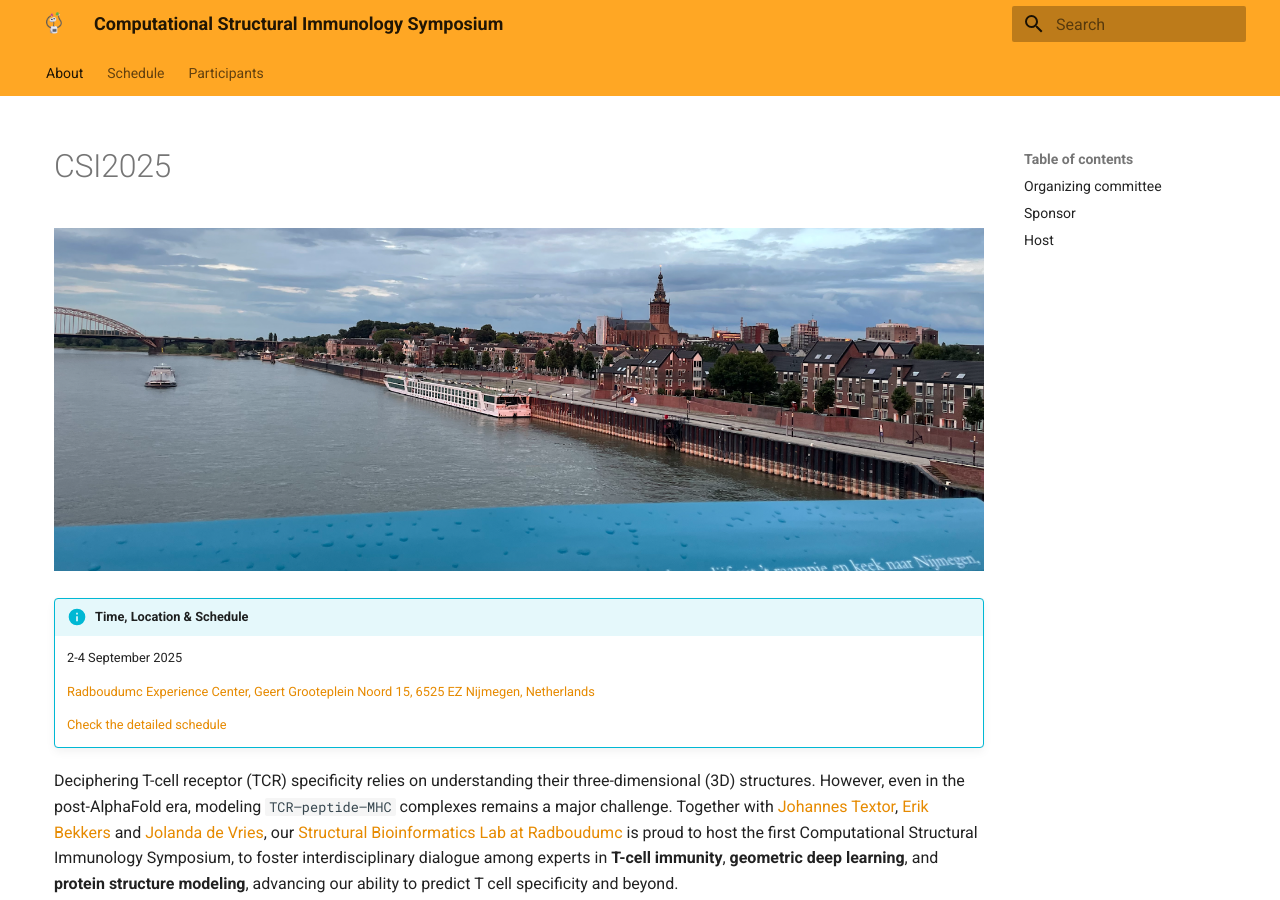
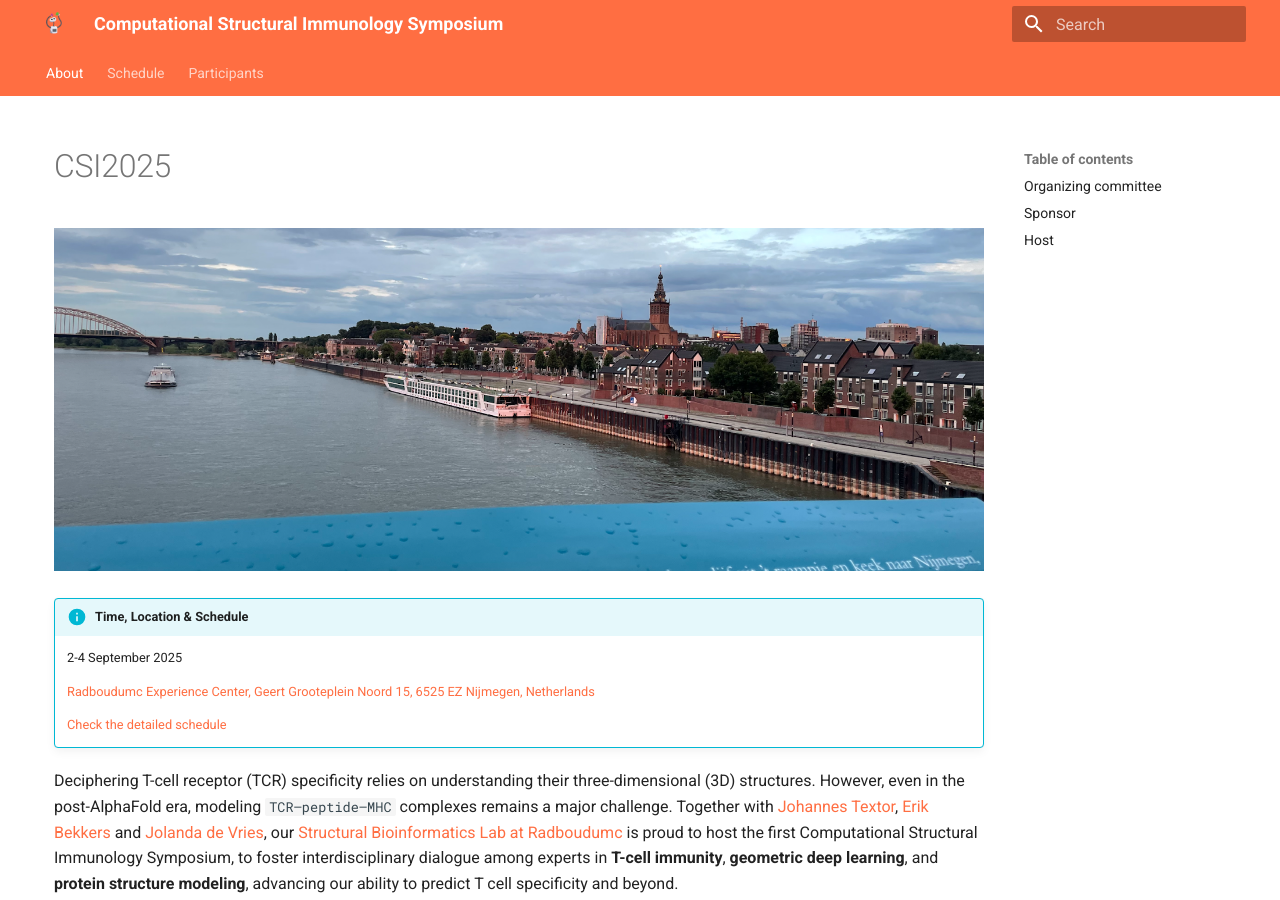
Before and after one commit to X-lab-3D/csi, an MkDocs documentation site: the page built from docs/index.md, in a window 1280 px wide and 900 px high. Built offline with MkDocs 1.6.1 and Material for MkDocs 9.7.7, drawn with Linux system fonts in a browser that asks for light colours; the version menu is left out.

Commit message:
use deep orange

```diff
--- a/mkdocs.yml
+++ b/mkdocs.yml
@@ -9,7 +9,7 @@ theme:
   palette:
   - media: "(prefers-color-scheme: light)"
     scheme: default
-    primary: orange
+    primary: deep orange
     accent: indigo
   #   toggle:
   #     icon: material/weather-sunny
```
